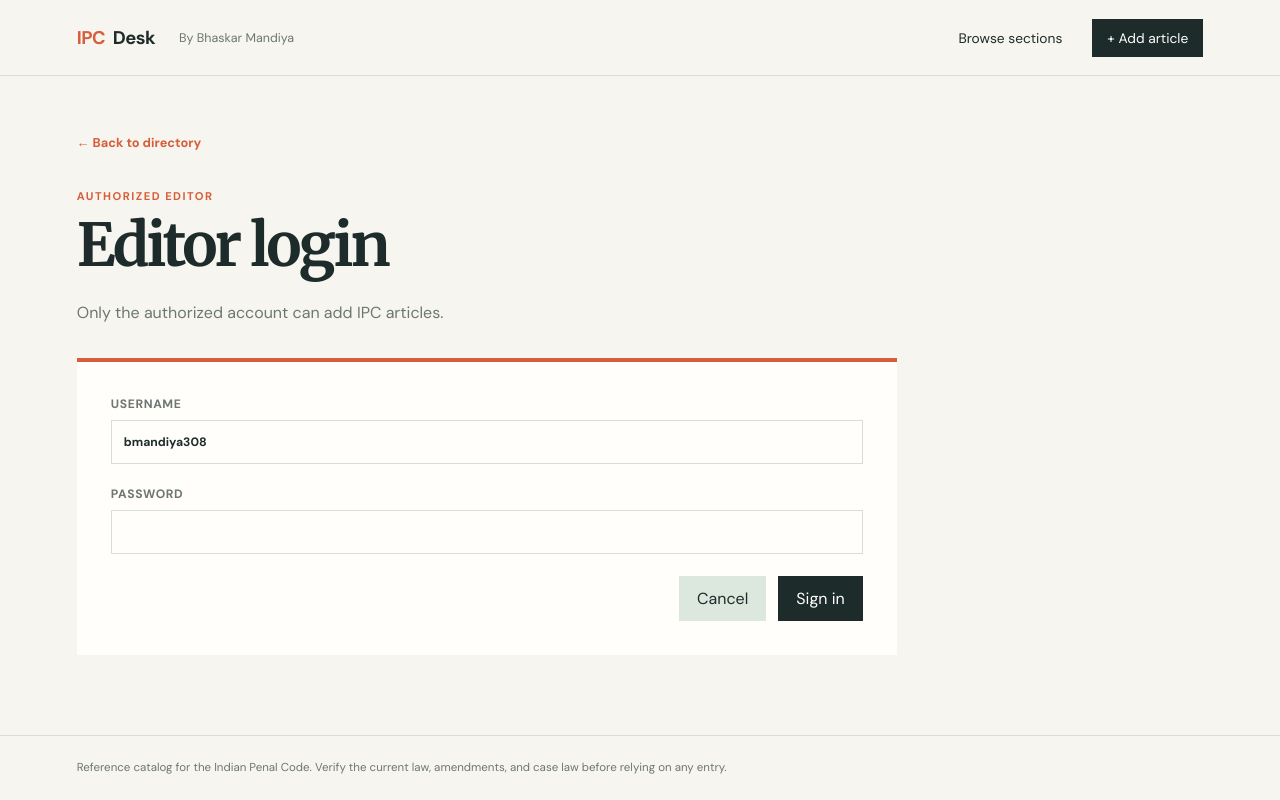
After one commit to bmandiya308/IndiaLawApplication, a Flask app: page /login in a window 1280 px wide. The commit adds this page. Run offline with Flask 3, Linux system fonts and the light colour scheme; data comes from the database, SQL or seed files in the repository.

Commit message:
Restrict article creation to authorized editor

```diff
--- a/app.py
+++ b/app.py
@@ -1,8 +1,9 @@
 import os
 import sqlite3
 from contextlib import closing
+from functools import wraps
 
-from flask import Flask, abort, flash, g, jsonify, redirect, render_template, request, url_for
+from flask import Flask, abort, flash, g, jsonify, redirect, render_template, request, session, url_for
 
 
 BASE_DIR = os.path.abspath(os.path.dirname(__file__))
@@ -11,6 +12,8 @@ DATABASE = os.path.join(BASE_DIR, "instance", "ipc.db")
 app = Flask(__name__)
 app.config["SECRET_KEY"] = os.environ.get("SECRET_KEY", "ipc-catalog-development-key")
 app.config["DATABASE"] = DATABASE
+app.config["ADMIN_USERNAME"] = "bmandiya308"
+app.config["ADMIN_PASSWORD"] = os.environ.get("ADMIN_PASSWORD", "")
 
 
 SEED_ARTICLES = [
@@ -129,6 +132,18 @@ def article_from_form(form):
     return values, missing
 
 
+def login_required(view):
+    @wraps(view)
+    def wrapped_view(*args, **kwargs):
+        if session.get("username") != app.config["ADMIN_USERNAME"]:
+            if request.path.startswith("/api/"):
+                return jsonify({"message": "Authentication required"}), 401
+            return redirect(url_for("login", next=request.path))
+        return view(*args, **kwargs)
+
+    return wrapped_view
+
+
 @app.context_processor
 def inject_catalog_stats():
     total = get_db().execute("SELECT COUNT(*) FROM articles").fetchone()[0]
@@ -163,7 +178,27 @@ def article_detail(article_id):
     return render_template("article.html", article=article)
 
 
+@app.route("/login", methods=["GET", "POST"])
+def login():
+    if request.method == "POST":
+        username = request.form.get("username", "").strip()
+        password = request.form.get("password", "")
+        if username == app.config["ADMIN_USERNAME"] and app.config["ADMIN_PASSWORD"] and password == app.config["ADMIN_PASSWORD"]:
+            session.clear()
+            session["username"] = username
+            return redirect(request.args.get("next") or url_for("add_article"))
+        flash("Only the authorized editor can add articles. Check the username and password.", "error")
+    return render_template("login.html")
+
+
+@app.route("/logout")
+def logout():
+    session.clear()
+    return redirect(url_for("index"))
+
+
 @app.route("/add", methods=["GET", "POST"])
+@login_required
 def add_article():
     if request.method == "POST":
         values, missing = article_from_form(request.form)
@@ -199,6 +234,9 @@ def articles_api():
             rows = database.execute("SELECT * FROM articles ORDER BY CAST(section_code AS INTEGER), section_code").fetchall()
         return jsonify([dict(row) for row in rows])
 
+    if session.get("username") != app.config["ADMIN_USERNAME"]:
+        return jsonify({"message": "Authentication required"}), 401
+
     payload = request.get_json(silent=True) or {}
     values, missing = article_from_form(payload)
     if missing:
--- a/render.yaml
+++ b/render.yaml
@@ -6,3 +6,6 @@ services:
     buildCommand: pip install -r requirements.txt
     startCommand: gunicorn app:app
     healthCheckPath: /
+    envVars:
+      - key: ADMIN_PASSWORD
+        sync: false
--- a/templates/base.html
+++ b/templates/base.html
@@ -15,6 +15,7 @@
     <span class="owner-name">By Bhaskar Mandiya</span>
     <nav aria-label="Main navigation">
       <a href="{{ url_for('index') }}">Browse sections</a>
+      {% if session.get('username') == 'bmandiya308' %}<a href="{{ url_for('logout') }}">Sign out</a>{% endif %}
       <a class="nav-action" href="{{ url_for('add_article') }}">+ Add article</a>
     </nav>
   </header>
--- /dev/null
+++ b/templates/login.html
@@ -0,0 +1,6 @@
+{% extends "base.html" %}
+{% block title %}Editor login | IPC Desk{% endblock %}
+{% block content %}
+<div class="form-wrap login-wrap"><a class="back-link" href="{{ url_for('index') }}">← Back to directory</a><div class="form-heading"><p class="eyebrow">AUTHORIZED EDITOR</p><h1>Editor login</h1><p>Only the authorized account can add IPC articles.</p></div>
+<form class="article-form" method="post"><label>Username<input name="username" value="bmandiya308" autocomplete="username" required></label><label>Password<input name="password" type="password" autocomplete="current-password" required></label><div class="form-actions"><a class="button secondary" href="{{ url_for('index') }}">Cancel</a><button class="button" type="submit">Sign in</button></div></form></div>
+{% endblock %}
```
Also changed, not shown: test_app.py (+7 -0 lines), README.md.
